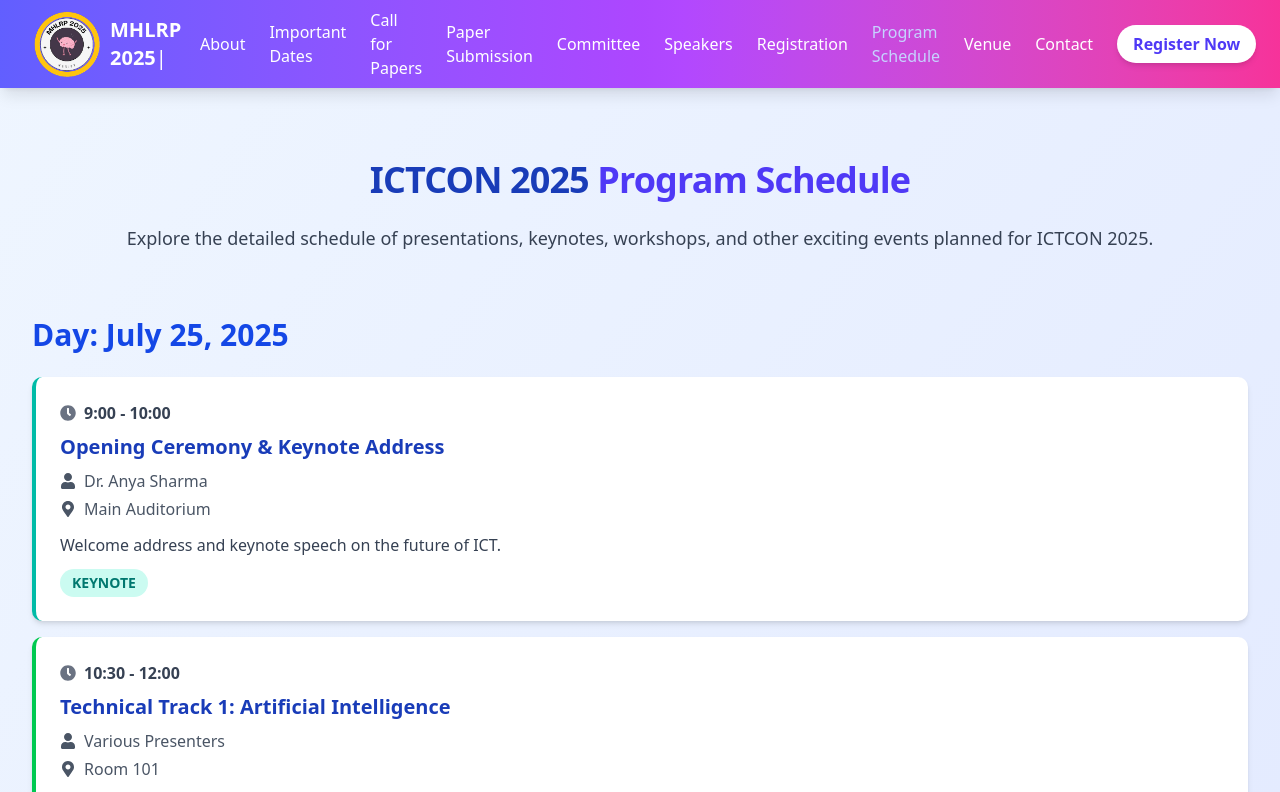
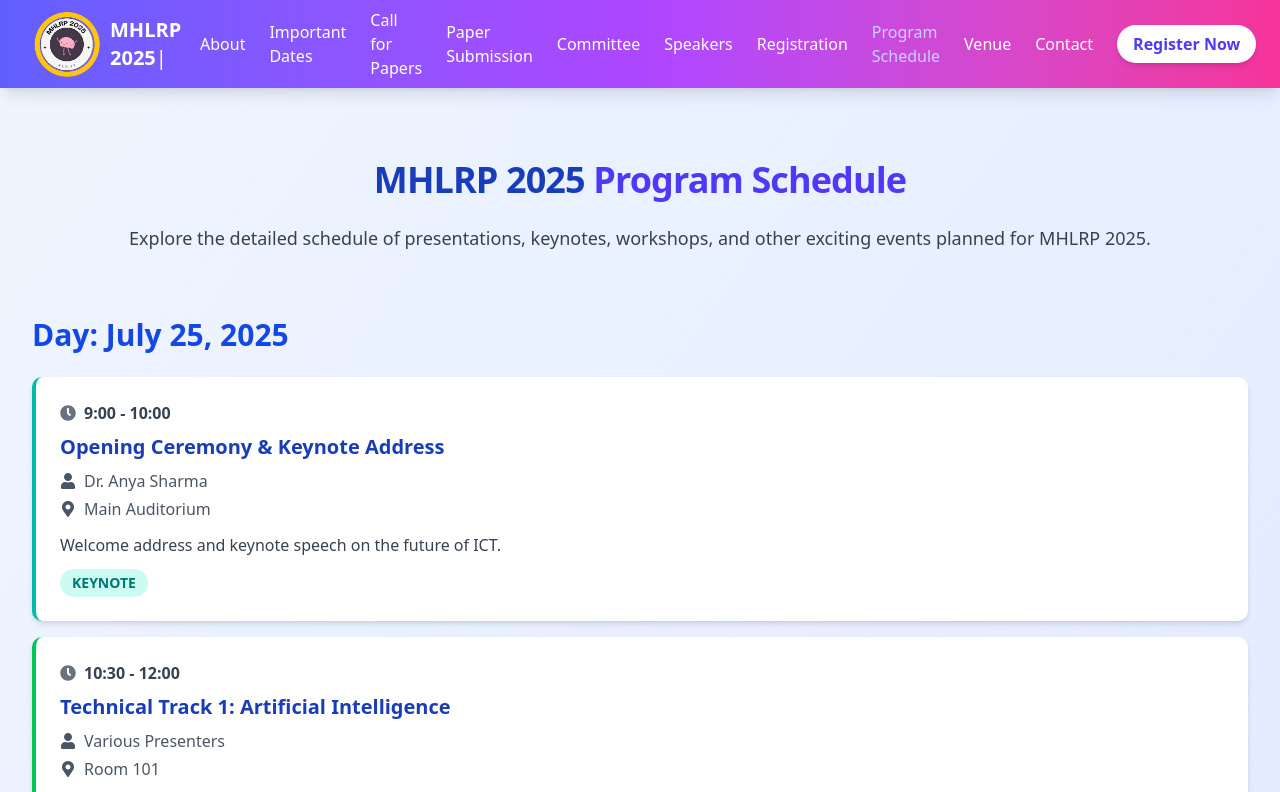
Before and after one commit to AjitKumarRoy/MHLRP-2025, a React (Vite) app: page /program-schedule in a window 1280 px wide. Shown: the top 792 px of the page. Built offline with nearby package versions, Linux system fonts and the light colour scheme.

Commit message:
venue image added at venue page

```diff
--- a/src/pages/ProgramSchedule.jsx
+++ b/src/pages/ProgramSchedule.jsx
@@ -95,11 +95,11 @@ const ProgramSchedule = () => {
                     variants={{ initial: { opacity: 0, y: -30 }, animate: { opacity: 1, y: 0, transition: { duration: 0.7, ease: 'easeOut' } } }}
                 >
                     <h1 className="text-4xl font-extrabold text-blue-800 mb-6 tracking-tight">
-                        ICTCON 2025 <span className="text-indigo-600">Program Schedule</span>
+                        MHLRP 2025 <span className="text-indigo-600">Program Schedule</span>
                     </h1>
                     <p className="text-lg text-gray-700 leading-relaxed">
                         Explore the detailed schedule of presentations, keynotes, workshops, and other exciting events
-                        planned for ICTCON 2025.
+                        planned for MHLRP 2025.
                     </p>
                 </motion.div>
 
--- a/src/pages/Venue.jsx
+++ b/src/pages/Venue.jsx
@@ -1,6 +1,8 @@
 import React from 'react';
 import { motion } from 'framer-motion';
 import { FaMapMarkerAlt, FaBuilding, FaHotel, FaPlane, FaTrain, FaCar } from 'react-icons/fa';
+
+import venuPic from '../assets/NERIST-gate.png';
 
 // Replace with your Google Maps embed URL (see instructions below)
   const venueGoogleMapLink = "https://www.google.com/maps/embed?pb=!1m18!1m12!1m3!1d3550.84513236048!2d93.74029521038959!3d27.129687450635668!2m3!1f0!2f0!3f0!3m2!1i1024!2i768!4f13.1!3m3!1m2!1s0x3746aa9da1dd1bf1%3A0x3338f788c38d9e9e!2sNorth%20Eastern%20Regional%20Institute%20of%20Science%20and%20Technology!5e0!3m2!1sen!2sin!4v1745120134336!5m2!1sen!2sin" ;
@@ -12,7 +14,7 @@ const venueDetails = {
     description: 'A premier event space equipped with state-of-the-art facilities, offering a comfortable and conducive environment for MHLRP 2025.',
     highlights: ['Spacious conference halls', 'Modern audio-visual equipment', 'Free Wi-Fi', 'On-site catering'],
     googleMapsEmbedUrl: venueGoogleMapLink,
-    venueImage: '/src/assets/NERIST-gate.png', // Replace with an actual image of the venue
+    venueImage: venuPic, // Replace with an actual image of the venue
 };
 
 // Optional accommodation data
```
